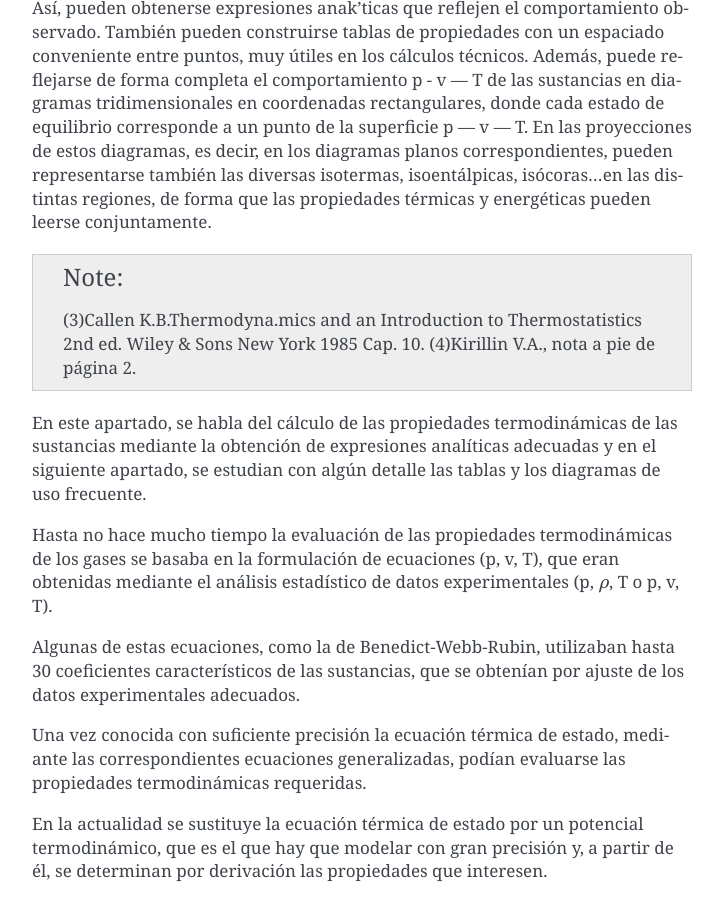
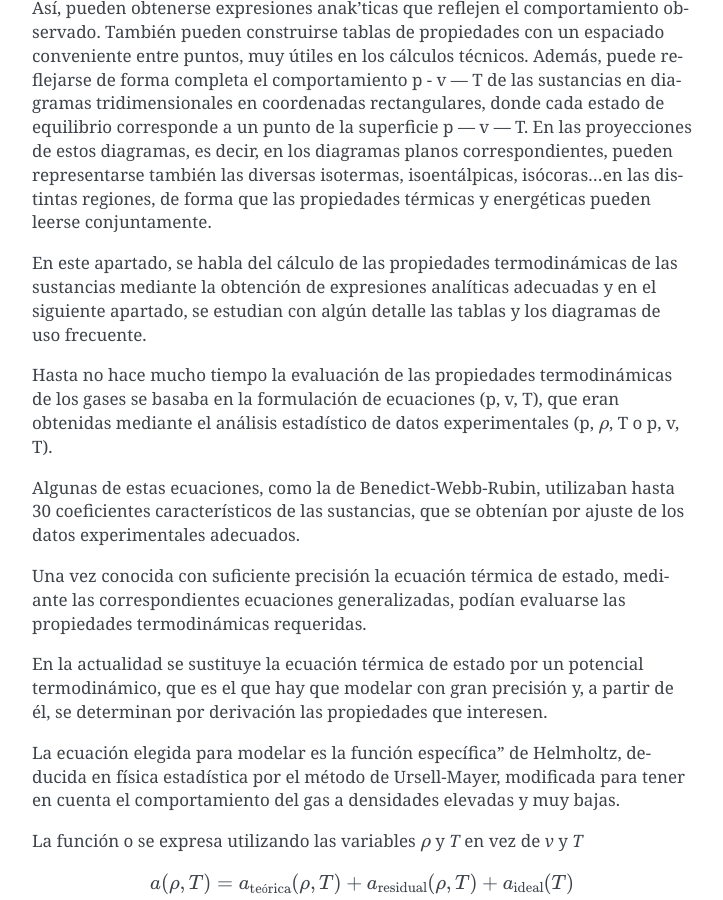
Before and after one commit to mantielero/termodinamica, a Sphinx documentation site: the page built from source/equilibrio_calculo_propiedades.rst, in a window 1280 px wide and 900 px high, scrolled down 331 px. Shown: the whole window, without its empty margins (388-1111 px from the left). Built offline with Sphinx 7.4.7, drawn with Linux system fonts in a browser that asks for light colours; pages that are not in the unit, such as notebooks, are missing from menus.

Commit message:
Update equilibrio_calculo_propiedades.rst

```diff
--- a/source/equilibrio_calculo_propiedades.rst
+++ b/source/equilibrio_calculo_propiedades.rst
@@ -4,11 +4,6 @@ Cálculo de las propiedades termodinámicas de una sustancia
 Una vez estudiado el comportamiento de las sustancias puras en las transiciones de fase, puede efectuarse el cálculo completo de las propiedades de las sustancias, que como se sabe, resultan necesarias a la hora de aplicar los principios de la termodinámica a los sistemas en estudio.
 
 Así, pueden obtenerse expresiones anak'ticas que reflejen el comportamiento observado. También pueden construirse tablas de propiedades con un espaciado conveniente entre puntos, muy útiles en los cálculos técnicos. Además, puede reflejarse de forma completa el comportamiento p - v — T de las sustancias en diagramas tridimensionales en coordenadas rectangulares, donde cada estado de equilibrio corresponde a un punto de la superficie p — v — T. En las proyecciones de estos diagramas, es decir, en los diagramas planos correspondientes, pueden representarse también las diversas isotermas, isoentálpicas, isócoras...en las distintas regiones, de forma que las propiedades térmicas y energéticas pueden leerse conjuntamente.
-
-.. note::
-
-   (3)Callen K.B.Thermodyna.mics and an Introduction to Thermostatistics 2nd ed. Wiley & Sons New York 1985 Cap. 10.
-   (4)Kirillin V.A., nota a pie de página 2.
 
 En este apartado, se habla del cálculo de las propiedades termodinámicas de las sustancias mediante la obtención de expresiones analíticas adecuadas y en el siguiente apartado, se estudian con algún detalle las tablas y los diagramas de uso frecuente.
 
```
